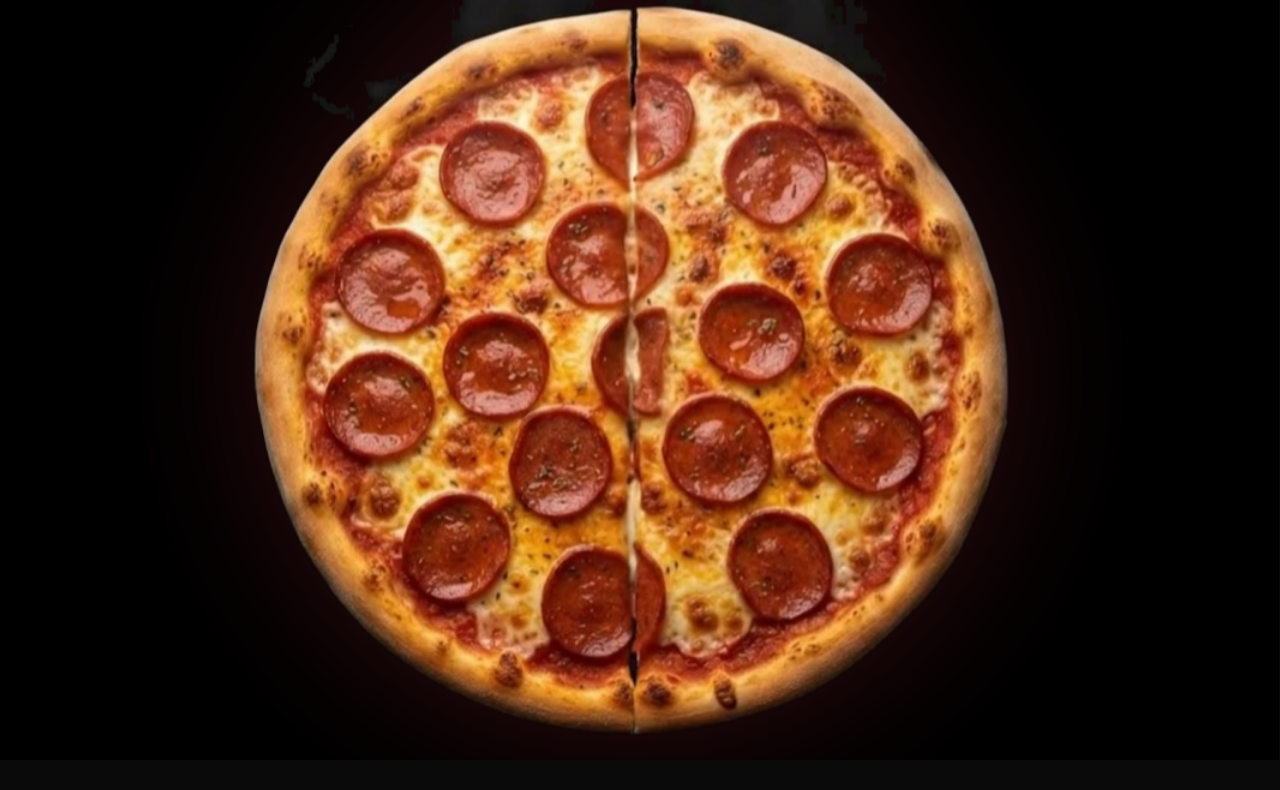
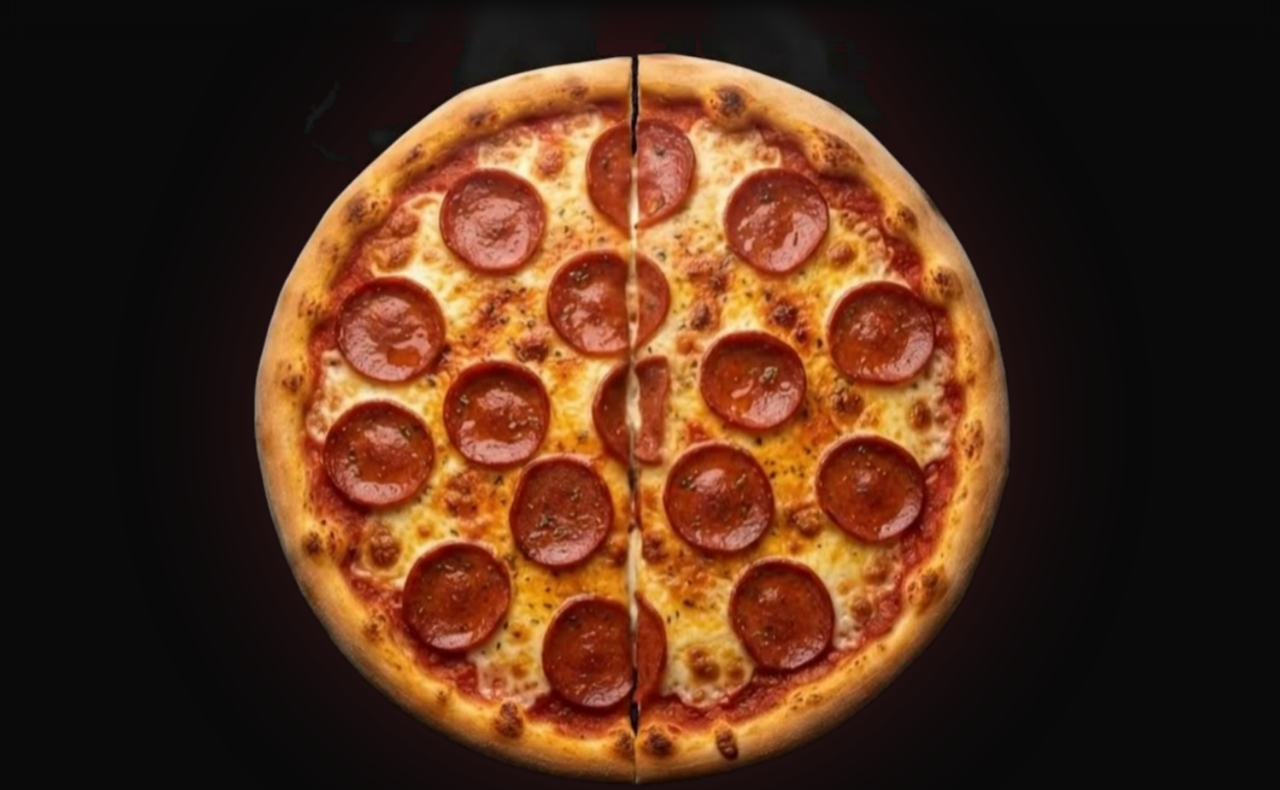
Before and after one commit to AbodeHo/PizzaHot-website, a plain HTML site: page index.html in a window 1280 px wide. Shown: the part 192-982 px from the top of the page. Drawn offline with Linux system fonts and the light colour scheme.

Commit message:
Add files via upload

```diff
--- a/app.js
+++ b/app.js
@@ -15,7 +15,7 @@ const menuData = [
     desc_ar: "فليفلة، بندورة، زيتون، فطر",
     desc_en: "Peppers, Tomatoes, Olives, Mushrooms",
     prices: { small: 570, medium: 820, large: 1140 },
-    image: "https://images.unsplash.com/photo-1541745537411-b8046dc6d66c?q=80&w=1000"
+    image: "images/pizzas/فصول.JPG"
   },
   {
     id: 2,
@@ -25,7 +25,7 @@ const menuData = [
     desc_ar: "صوص، جبنة، فطر",
     desc_en: "Sauce, Cheese, Mushroom",
     prices: { small: 570, medium: 820, large: 1140 },
-    image: "https://images.unsplash.com/photo-1571407970349-bc81e7e96d47?q=80&w=1000"
+    image: "images/pizzas/فصول.JPG"
   },
   {
     id: 3,
@@ -35,7 +35,7 @@ const menuData = [
     desc_ar: "صوص، جبنة، ذرة",
     desc_en: "Sauce, Cheese, Corn",
     prices: { small: 570, medium: 820, large: 1140 },
-    image: "https://images.unsplash.com/photo-1513104890138-7c749659a591?q=80&w=1000"
+    image: "images/pizzas/ذرة.JPG"
   },
   {
     id: 4,
@@ -45,7 +45,7 @@ const menuData = [
     desc_ar: "صوص، جبنة",
     desc_en: "Sauce, Cheese",
     prices: { small: 570, medium: 820, large: 1140 },
-    image: "https://images.unsplash.com/photo-1574071318508-1cdbad80ad38?q=80&w=1000"
+    image: "images/pizzas/مرغريتا.JPG"
   },
   {
     id: 5,
@@ -55,7 +55,7 @@ const menuData = [
     desc_ar: "أربع أنواع جبنة (بلو تشيز، بارميزان، تشيدر، موزاريلا)",
     desc_en: "Four types of cheese (Blue cheese, Parmesan, Cheddar, Mozzarella)",
     prices: { small: 730, medium: 1060, large: 1460 },
-    image: "https://images.unsplash.com/photo-1513104890138-7c749659a591?q=80&w=1000"
+    image: "images/pizzas/فورتشيز.JPG"
   },
 
   // -- Chicken --
@@ -67,7 +67,7 @@ const menuData = [
     desc_ar: "صوص، جبنة، شيش طاووق",
     desc_en: "Sauce, Cheese, Shish Taouk",
     prices: { small: 730, medium: 1060, large: 1460 },
-    image: "https://images.unsplash.com/photo-1565299624946-b28f40a0ae38?q=80&w=1000"
+    image: "images/pizzas/شيش.JPG"
   },
   {
     id: 7,
@@ -77,7 +77,7 @@ const menuData = [
     desc_ar: "صوص الباربيكيو، جبنة، قطع دجاج، فطر",
     desc_en: "BBQ Sauce, Cheese, Chicken chunks, Mushroooms",
     prices: { small: 730, medium: 1060, large: 1460 },
-    image: "https://images.unsplash.com/photo-1513104890138-7c749659a591?q=80&w=1000"
+    image: "images/pizzas/باربكيو.jpg"
   },
   {
     id: 8,
@@ -87,7 +87,7 @@ const menuData = [
     desc_ar: "صوص، جبنة، قطع دجاج حارة، فليفلة، بصل، بهارات مكسيكي",
     desc_en: "Sauce, Cheese, Spicy chicken, Peppers, Onions, Mexican spices",
     prices: { small: 730, medium: 1060, large: 1460 },
-    image: "https://images.unsplash.com/photo-1593560708920-61dd98c46a4e?q=80&w=1000"
+    image: "images/pizzas/مكسيكي.JPG"
   },
   {
     id: 9,
@@ -97,7 +97,7 @@ const menuData = [
     desc_ar: "صوص الرانش، جبنة، قطع دجاج، حبش مدخن",
     desc_en: "Ranch Sauce, Cheese, Chicken chunks, Smoked Turkey",
     prices: { small: 730, medium: 1060, large: 1460 },
-    image: "https://images.unsplash.com/photo-1513104890138-7c749659a591?q=80&w=1000"
+    image: "images/pizzas/شيش.JPG"
   },
 
   // -- Hot Meats --
@@ -109,7 +109,7 @@ const menuData = [
     desc_ar: "صوص، جبنة، فطر، سجق",
     desc_en: "Sauce, Cheese, Mushroom, Sausage",
     prices: { small: 730, medium: 1060, large: 1460 },
-    image: "https://images.unsplash.com/photo-1513104890138-7c749659a591?q=80&w=1000"
+    image: "images/pizzas/سجق.jpg"
   },
   {
     id: 11,
@@ -119,7 +119,7 @@ const menuData = [
     desc_ar: "صوص الفيلادلفيا، جبنة، بصل، شرائح لحمة، فطر فريش، فليفلة",
     desc_en: "Philadelphia Sauce, Cheese, Onion, Meat slices, Fresh Mushroom, Peppers",
     prices: { small: 730, medium: 1060, large: 1460 },
-    image: "https://images.unsplash.com/photo-1513104890138-7c749659a591?q=80&w=1000"
+    image: "images/pizzas/سوبريم.JPG"
   },
   {
     id: 12,
@@ -129,7 +129,7 @@ const menuData = [
     desc_ar: "صوص، جبنة، لحم مفروم، بيبيروني، فطر، فليفلة، زيتون",
     desc_en: "Sauce, Cheese, Minced meat, Pepperoni, Mushroom, Peppers, Olives",
     prices: { small: 730, medium: 1060, large: 1460 },
-    image: "https://images.unsplash.com/photo-1513104890138-7c749659a591?q=80&w=1000"
+    image: "images/pizzas/سوبريم.JPG"
   },
 
   // -- Cold Meats --
@@ -141,7 +141,7 @@ const menuData = [
     desc_ar: "صوص، جبنة، سلامي",
     desc_en: "Sauce, Cheese, Salami",
     prices: { small: 680, medium: 1020, large: 1360 },
-    image: "https://images.unsplash.com/photo-1513104890138-7c749659a591?q=80&w=1000"
+    image: "images/pizzas/سلامي.JPG"
   },
   {
     id: 14,
@@ -151,7 +151,7 @@ const menuData = [
     desc_ar: "صوص، جبنة، بيبيروني",
     desc_en: "Sauce, Cheese, Pepperoni",
     prices: { small: 680, medium: 1020, large: 1360 },
-    image: "https://images.unsplash.com/photo-1513104890138-7c749659a591?q=80&w=1000"
+    image: "images/pizzas/ببروني.JPG"
   },
   {
     id: 15,
@@ -161,7 +161,7 @@ const menuData = [
     desc_ar: "صوص، جبنة، هوت دوغ",
     desc_en: "Sauce, Cheese, Hot Dog",
     prices: { small: 680, medium: 1020, large: 1360 },
-    image: "https://images.unsplash.com/photo-1513104890138-7c749659a591?q=80&w=1000"
+    image: "images/pizzas/هةت دوغ.JPG"
   },
   {
     id: 16,
@@ -171,7 +171,7 @@ const menuData = [
     desc_ar: "صوص، جبنة، حبش مدخن",
     desc_en: "Sauce, Cheese, Smoked Turkey",
     prices: { small: 680, medium: 1020, large: 1360 },
-    image: "https://images.unsplash.com/photo-1513104890138-7c749659a591?q=80&w=1000"
+    image: "images/pizzas/حبش.JPG"
   },
   {
     id: 17,
@@ -181,7 +181,7 @@ const menuData = [
     desc_ar: "صوص، جبنة، روستو بقر",
     desc_en: "Sauce, Cheese, Smoked Beef Roast",
     prices: { small: 780, medium: 1140, large: 1560 },
-    image: "https://images.unsplash.com/photo-1513104890138-7c749659a591?q=80&w=1000"
+    image: "images/pizzas/سلامي.JPG"
   },
   {
     id: 18,
@@ -191,7 +191,7 @@ const menuData = [
     desc_ar: "صوص، جبنة، سلامي، بيبيروني، هوت دوغ، حبش مدخن",
     desc_en: "Sauce, Cheese, Salami, Pepperoni, Hot Dog, Smoked Turkey",
     prices: { small: 780, medium: 1140, large: 1560 },
-    image: "https://images.unsplash.com/photo-1513104890138-7c749659a591?q=80&w=1000"
+    image: "images/pizzas/لحومات باردة.jpg"
   },
 
   // -- Choice --
@@ -203,7 +203,7 @@ const menuData = [
     desc_ar: "حسب الطلب",
     desc_en: "As per order",
     prices: { small: 730, medium: 1060, large: 1460 },
-    image: "https://images.unsplash.com/photo-1513104890138-7c749659a591?q=80&w=1000"
+    image: "images/pizzas/مشكلة.JPG"
   },
   {
     id: 20,
@@ -213,7 +213,7 @@ const menuData = [
     desc_ar: "صوص، جبنة، هوت دوغ، شيش، سجق",
     desc_en: "Sauce, Cheese, Hot Dog, Shish, Sausage",
     prices: { small: 780, medium: 1140, large: 1560 },
-    image: "https://images.unsplash.com/photo-1513104890138-7c749659a591?q=80&w=1000"
+    image: "images/pizzas/كل تلت شكل.jpg"
   },
   {
     id: 21,
@@ -223,7 +223,7 @@ const menuData = [
     desc_ar: "صوص، جبنة، هوت دوغ، حبش، بيبيروني، ذرة",
     desc_en: "Sauce, Cheese, Hot Dog, Turkey, Pepperoni, Corn",
     prices: { small: 780, medium: 1140, large: 1560 },
-    image: "https://images.unsplash.com/photo-1513104890138-7c749659a591?q=80&w=1000"
+    image: "images/pizzas/مشكلة.JPG"
   },
   {
     id: 22,
@@ -233,7 +233,7 @@ const menuData = [
     desc_ar: "حسب الطلب",
     desc_en: "As per order",
     prices: { small: 830, medium: 1240, large: 1660 },
-    image: "https://images.unsplash.com/photo-1513104890138-7c749659a591?q=80&w=1000"
+    image: "images/pizzas/كل تلت شكل.JPG"
   },
 
   // -- Appetizers --
@@ -245,7 +245,7 @@ const menuData = [
     desc_ar: "بطاطا، جبنة موزاريلا، صوص أبيض، بهارات",
     desc_en: "Fries, Mozzarella, White sauce, Spices",
     price: 380,
-    image: "https://images.unsplash.com/photo-1518013031185-167814cc5290?q=80&w=1000"
+    image: "images/pizzas/بطاطا بالجبنة.JPG"
   },
   {
     id: 24,
@@ -255,7 +255,7 @@ const menuData = [
     desc_ar: "بطاطا، جبنة موزاريلا، صوص باربيكيو، صوص أبيض",
     desc_en: "Fries, Mozzarella, BBQ sauce, White sauce",
     price: 430,
-    image: "https://images.unsplash.com/photo-1518013031185-167814cc5290?q=80&w=1000"
+    image: "images/pizzas/بطاطا بالجبنة.JPG"
   },
   {
     id: 25,
@@ -265,7 +265,7 @@ const menuData = [
     desc_ar: "بطاطا مقلية",
     desc_en: "Fried potatoes",
     price: 300,
-    image: "https://images.unsplash.com/photo-1518013031185-167814cc5290?q=80&w=1000"
+    image: "images/pizzas/بطاطا.JPG"
   },
 
   // -- Salads --
@@ -277,7 +277,7 @@ const menuData = [
     desc_ar: "ذرة، فطر، فليفلة، صوص أبيض",
     desc_en: "Corn, Mushroom, Peppers, White sauce",
     price: 180,
-    image: "https://images.unsplash.com/photo-1512621776951-a57141f2eefd?q=80&w=1000"
+    image: "images/pizzas/سلطة ذرة.jpg"
   },
   {
     id: 27,
@@ -287,7 +287,7 @@ const menuData = [
     desc_ar: "خس، توست، دجاج، صوص سيزر، جبنة بارميزان",
     desc_en: "Lettuce, Toast, Chicken, Caesar sauce, Parmesan cheese",
     price: 430,
-    image: "https://images.unsplash.com/photo-1512621776951-a57141f2eefd?q=80&w=1000"
+    image: "images/pizzas/سيزر.jpg"
   },
 
   // -- Sauces --
@@ -299,7 +299,7 @@ const menuData = [
     desc_ar: "",
     desc_en: "",
     price: 30,
-    image: "https://images.unsplash.com/photo-1563599350-f8138af9ec45?q=80&w=1000"
+    image: "images/pizzas/صوص ابيض.jpg"
   },
   {
     id: 29,
@@ -309,8 +309,7 @@ const menuData = [
     desc_ar: "",
     desc_en: "",
     price: 70,
-    image: "https://images.unsplash.com/photo-1563599350-f8138af9ec45?q=80&w=1000"
-  },
+    image: "images/pizzas/صوص باربكيو.jpg"  },
   {
     id: 30,
     category: "sauces",
@@ -319,7 +318,7 @@ const menuData = [
     desc_ar: "",
     desc_en: "",
     price: 70,
-    image: "https://images.unsplash.com/photo-1563599350-f8138af9ec45?q=80&w=1000"
+    image: "images/pizzas/صوص ابيض.jpg"
   },
   {
     id: 31,
@@ -329,7 +328,7 @@ const menuData = [
     desc_ar: "",
     desc_en: "",
     price: 70,
-    image: "https://images.unsplash.com/photo-1563599350-f8138af9ec45?q=80&w=1000"
+    image: "images/pizzas/صوص باربكيو.jpg"
   },
   {
     id: 32,
@@ -339,7 +338,7 @@ const menuData = [
     desc_ar: "",
     desc_en: "",
     price: 70,
-    image: "https://images.unsplash.com/photo-1563599350-f8138af9ec45?q=80&w=1000"
+    image: "images/pizzas/صوص ابيض.jpg"
   },
 
   // -- Drinks --
@@ -361,7 +360,7 @@ const menuData = [
     desc_ar: "",
     desc_en: "",
     price: 50,
-    image: "https://images.unsplash.com/photo-1523362628744-0c1001502dc2?q=80&w=1000"
+    image: ""
   },
   {
     id: 35,
@@ -371,7 +370,7 @@ const menuData = [
     desc_ar: "",
     desc_en: "",
     price: 100,
-    image: "https://images.unsplash.com/photo-1523362628744-0c1001502dc2?q=80&w=1000"
+    image: ""
   }
 ];
 
--- a/styles.css
+++ b/styles.css
@@ -55,13 +55,6 @@ body {
 
 
 
-html, body {
-    width: 100%;
-    margin: 0;
-    padding: 0;
-    overflow-x: hidden;
-}
-
 [dir="rtl"] {
     direction: rtl;
     text-align: right;
@@ -95,7 +88,6 @@ html, body {
     max-width: var(--container-width);
     margin: 0 auto;
     padding: 0 1.5rem;
-    width: 100%;
 }
 
 /* Header & Glassmorphism Navigation */
@@ -121,8 +113,7 @@ html, body {
     align-items: center;
     position: relative;
     /* Base for absolute centering */
-    min-height: 120px;
-    /* Reduced from 200px for responsiveness */
+    min-height: 200px;
 }
 
 
@@ -134,7 +125,7 @@ html, body {
 }
 
 .nav-logo {
-    height: 80px;
+    height: 120px;
     width: auto;
     object-fit: contain;
     /* This combination removes the original white background and makes the logo pure white */
@@ -222,22 +213,20 @@ html, body {
     }
 
     .nav-logo {
-        height: 60px;
+        height: 110px;
     }
 
     .logo-text {
-        font-size: 1.5rem;
+        font-size: 2.8rem;
     }
 
     .lang-btn {
-        padding: 0.5rem 1rem;
-        font-size: 1rem;
+        padding: 0.75rem 1.75rem;
+        font-size: 1.3rem;
     }
 
     .nav-container {
-        min-height: 60px;
-        padding: 0 1rem;
-        width: 100%;
+        min-height: 100px;
     }
 }
 
@@ -248,33 +237,30 @@ html, body {
     height: 300vh;
     /* Long scroll for smooth animation */
     position: relative;
-    margin-top: 0;
-    /* Removed negative margin */
+    margin-top: -2rem;
 }
 
 .sticky-wrapper {
     position: sticky;
     top: 0;
-    width: 100vw;
     height: 100vh;
     display: flex;
     align-items: center;
     justify-content: center;
     overflow: hidden;
-    background: #000;
-    /* Ensure seamless black background */
 }
 
 .pizza-animation-box {
     position: relative;
     width: 100%;
-    height: 100%;
-    /* Full size of sticky-wrapper */
+    height: auto;
+    aspect-ratio: 1076/720;
     display: flex;
     align-items: center;
     justify-content: center;
     opacity: 1;
-    transform: scale(1);
+    transform: scale(1.1);
+    /* Bigger baseline scale */
     /* High-end bloom effect */
     filter: drop-shadow(0 0 70px rgba(230, 57, 70, 0.2));
 }
@@ -282,8 +268,7 @@ html, body {
 #pizzaCanvas {
     width: 100%;
     height: 100%;
-    object-fit: cover;
-    /* Covers full screen edge to edge */
+    object-fit: contain;
     z-index: 2;
 }
 
@@ -335,11 +320,10 @@ html, body {
 
 @media (max-width: 768px) {
     .side-pill {
-        font-size: 1.1rem;
-        /* Much smaller for mobile readability */
-        padding: 0.5rem 0.8rem;
-        max-width: 70vw;
-        letter-spacing: 0;
+        font-size: 8rem;
+        /* Even bigger for mobile as requested */
+        padding: 0.8rem 1.2rem;
+        max-width: 95vw;
     }
 }
 
@@ -436,7 +420,6 @@ html, body {
     border-radius: var(--radius-full);
     color: var(--text-main);
     cursor: pointer;
-    font-size: 1.5rem;
     font-weight: 700;
     transition: var(--transition);
     white-space: nowrap;
@@ -479,8 +462,8 @@ html, body {
 }
 
 .pizza-img-box {
-    width: 260px;
-    height: 260px;
+    width: 200px;
+    height: 200px;
     margin: 0 auto;
     background: transparent;
     overflow: hidden;
@@ -609,8 +592,8 @@ html, body {
 }
 
 .modal-image-box .pizza-img {
-    width: 100%;
-    height: 100%;
+    width: 425px;
+    height: 425px;
     object-fit: cover;
     border-radius: 50%;
     box-shadow: 0 20px 50px rgba(0, 0, 0, 0.6);
@@ -674,8 +657,9 @@ html, body {
     }
 
     .modal-image-box .pizza-img {
+        width: 250px;
+        height: 250px;
         max-height: 100%;
-        width: 100%;
         object-fit: contain;
     }
 }
```
Also changed, not shown: index.html (+1 -1 lines).
